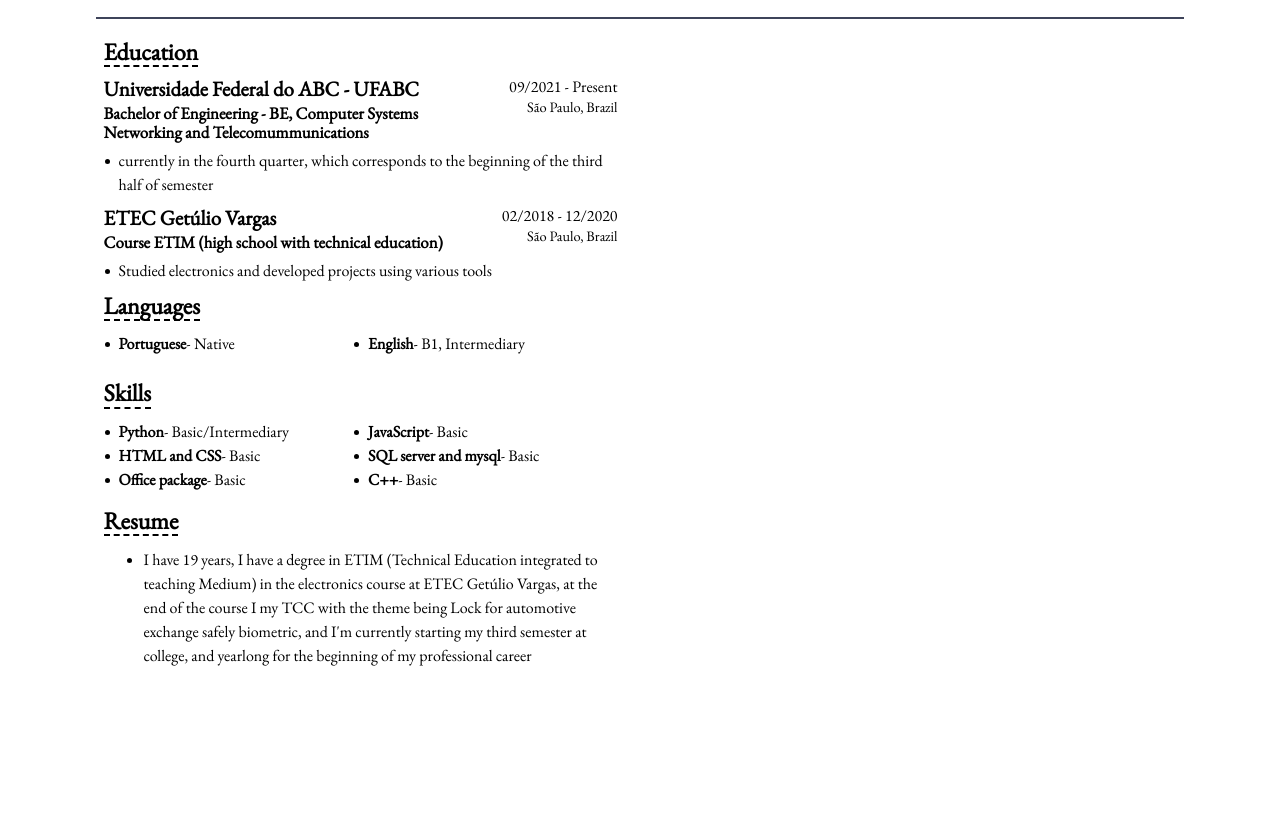
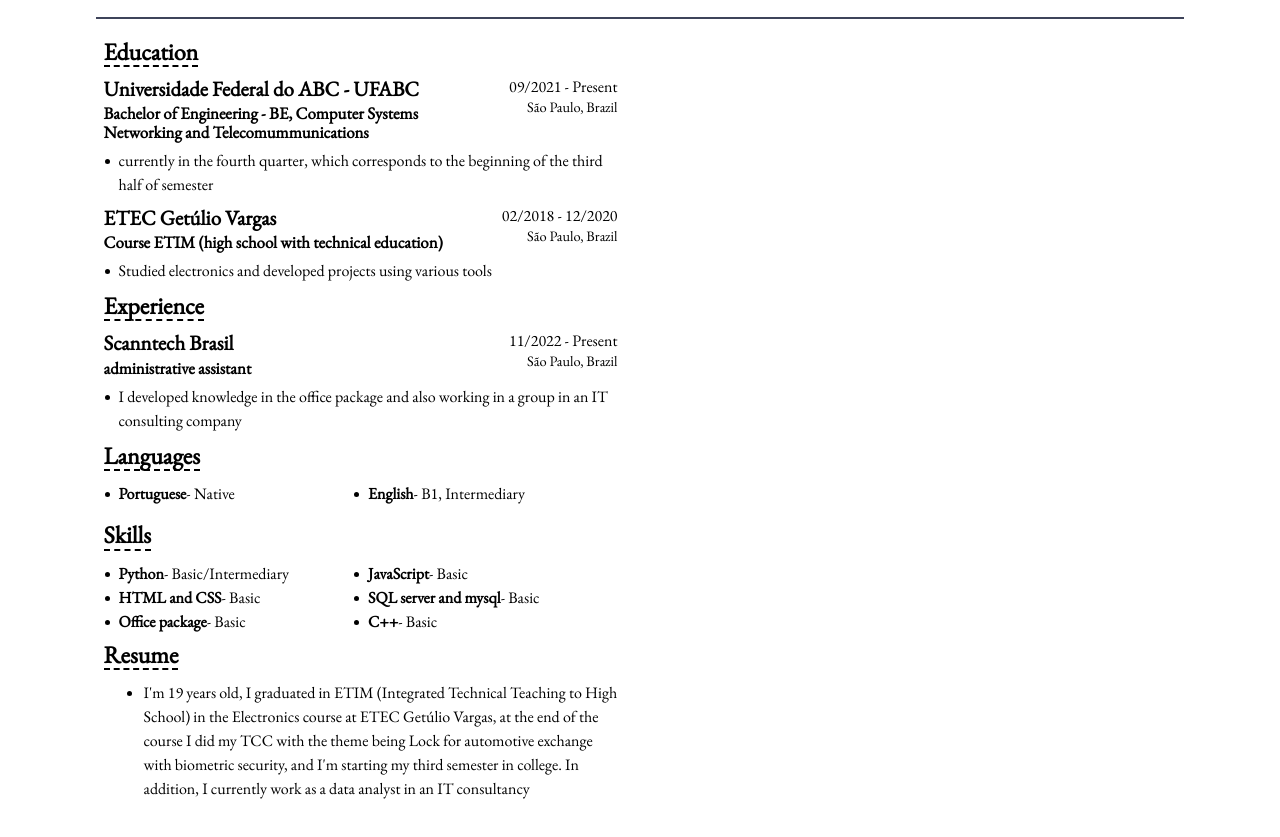
Before and after one commit to rafamedinat/Curriculo, a plain HTML site: page index.html in a window 1280 px wide. Shown: the part 193-1030 px from the top of the page. Before the commit the page ends 910 px from the top, so only its background shows below. Drawn offline with nearby package versions, Linux system fonts and the light colour scheme.

Commit message:
improving my cv

```diff
--- a/index.html
+++ b/index.html
@@ -150,6 +150,27 @@
           </section>
 
           <div class="block">
+            <h1 class="section-header">Experience</h1>
+
+            <section class="experience">
+              <div class="section-inner-header flex-row flex-nowrap flex-space-between">
+                <div class="padding-right-10">
+                  <h1>Scanntech Brasil</h1>
+                    <h2>administrative assistant</h2>
+                </div>
+                <div class="experience-dateloc">
+                  <h6 class="date">11/2022 - Present</h6>
+                  <h6 class="location">São Paulo, Brazil</h6>
+                </div>
+              </div>
+
+              <ul class="bullets">
+                <li><span>I developed knowledge in the office package and also working in a group in an IT consulting company</span></li>
+              </ul>
+            </section>
+
+
+          <div class="block">
           <h1 class="section-header">Languages</h1>
 
           <section class="languages">
@@ -200,11 +221,7 @@
           <h1 class="section-header">Resume</h1>
 
           <ul class="bullets">
-            <li><span>I have 19 years, I have a degree in ETIM (Technical Education integrated to teaching
-              Medium) in the electronics course at ETEC Getúlio Vargas, at the end of the course I
-              my TCC with the theme being Lock for automotive exchange safely
-              biometric, and I'm currently starting my third semester at
-              college, and yearlong for the beginning of my professional career</span></li>
+            <li><span>I'm 19 years old, I graduated in ETIM (Integrated Technical Teaching to High School) in the Electronics course at ETEC Getúlio Vargas, at the end of the course I did my TCC with the theme being Lock for automotive exchange with biometric security, and I'm starting my third semester in college. In addition, I currently work as a data analyst in an IT consultancy</span></li>
           </ul>
 
         </div>
```
